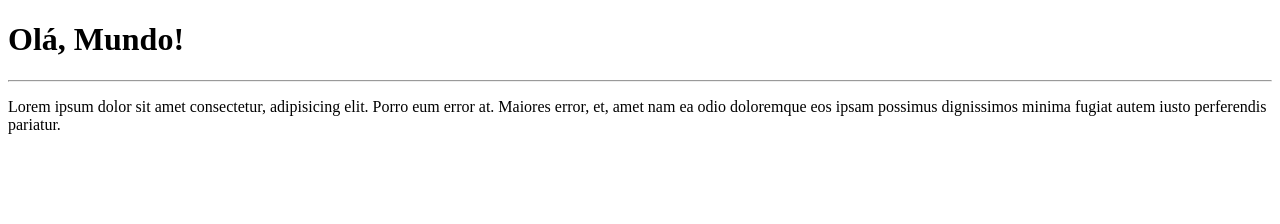
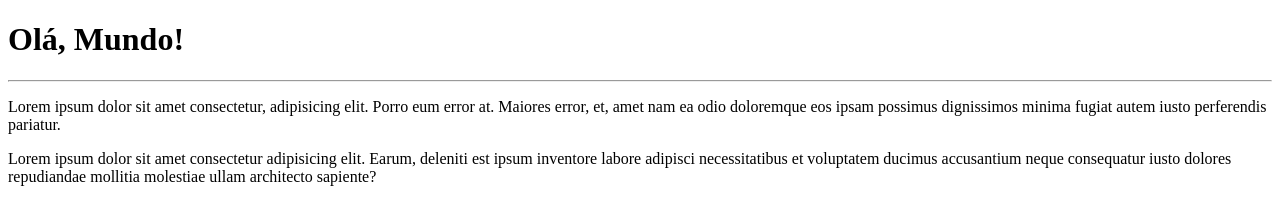
Before and after one commit to rock-gustavo/ola_mundo, a plain HTML site: page site_exemplo/index.html in a window 1280 px wide. Drawn offline with Linux system fonts and the light colour scheme.

Commit message:
adicionei um parágrafo

```diff
--- a/site_exemplo/index.html
+++ b/site_exemplo/index.html
@@ -10,5 +10,6 @@
     <h1>Olá, Mundo!</h1>
     <hr>
     <p>Lorem ipsum dolor sit amet consectetur, adipisicing elit. Porro eum error at. Maiores error, et, amet nam ea odio doloremque eos ipsam possimus dignissimos minima fugiat autem iusto perferendis pariatur.</p>
+    <p>Lorem ipsum dolor sit amet consectetur adipisicing elit. Earum, deleniti est ipsum inventore labore adipisci necessitatibus et voluptatem ducimus accusantium neque consequatur iusto dolores repudiandae mollitia molestiae ullam architecto sapiente?</p>
 </body>
 </html>
```
